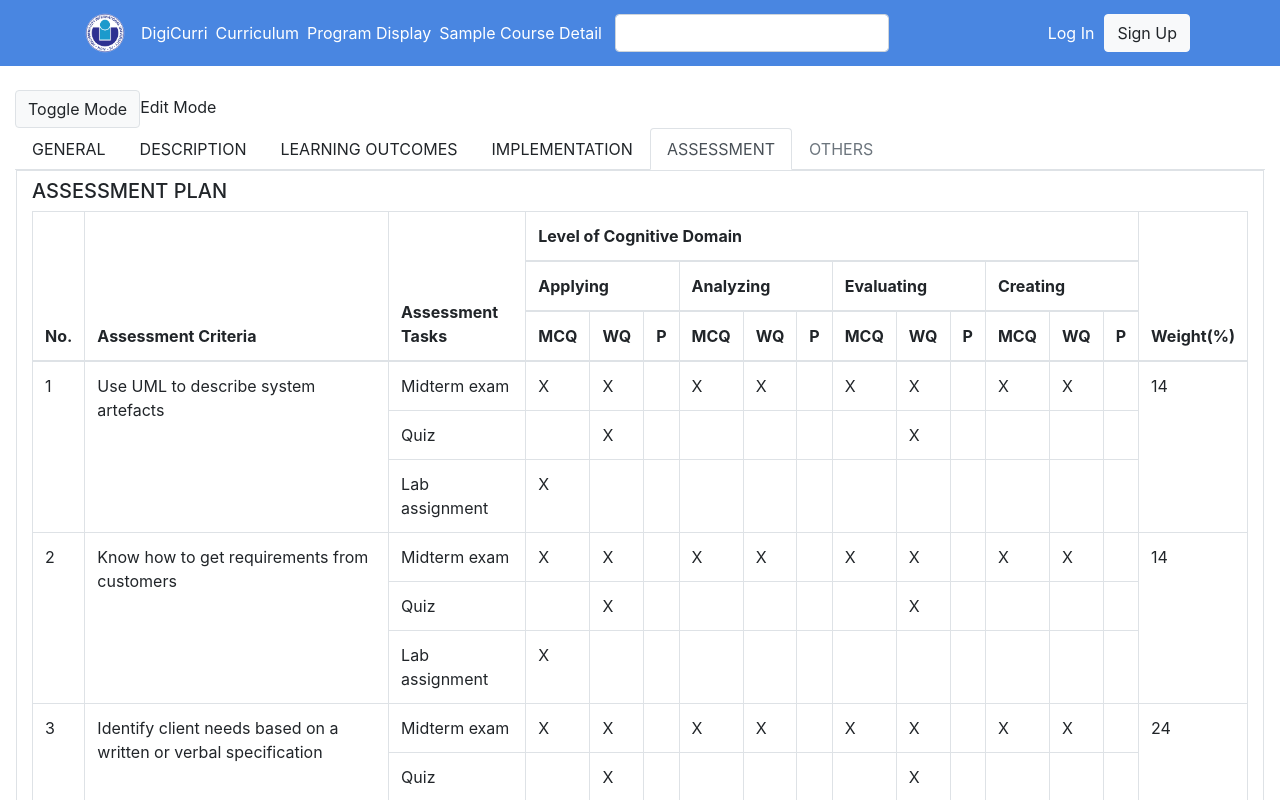
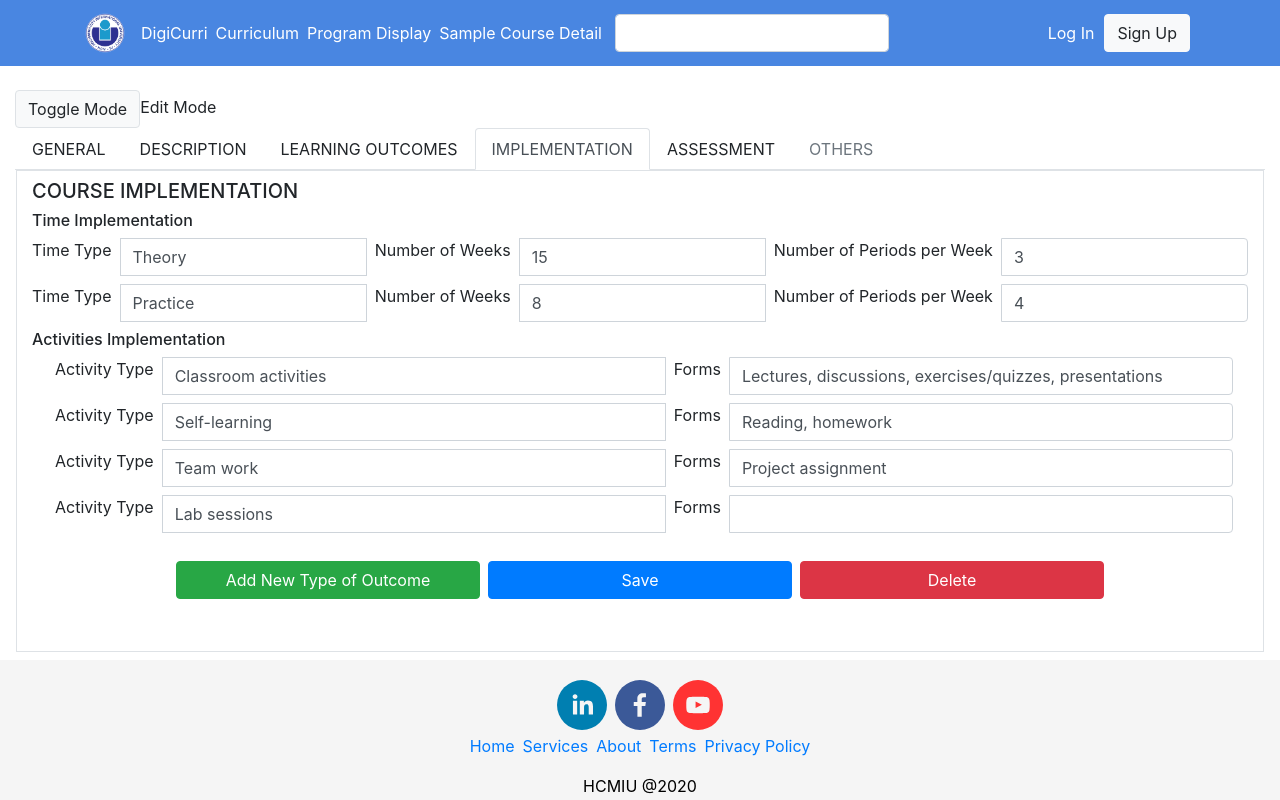
Before and after one commit to hcmiu-se-club-2019/digi-curriculum, a React (Create React App) app: page /course/IT090IU in a window 1280 px wide. Shown: the top 800 px of the page. Built offline with nearby package versions, Linux system fonts and the light colour scheme.

Commit message:
Adding Imple Edit Form (lazy ver)

```diff
--- a/src/components/courseDetail/courseTabs/CourseAssessmentTab.jsx
+++ b/src/components/courseDetail/courseTabs/CourseAssessmentTab.jsx
@@ -1,6 +1,6 @@
 import React, { Component, Fragment } from "react";
 import PropTypes from 'prop-types';
-import { Table } from "reactstrap";
+import { Table, Form, FormGroup, Label, Input, Button } from "reactstrap";
 // import { Field } from 'formik';
 
 // import FormModal from '../../common/FormModal'
@@ -15,7 +15,7 @@ const TabDisplayForm = (props) => {
           <h5>ASSESSMENT PLAN</h5>
         </div>
         <div className="course-detail-fields">
-          <Table bordered>
+          <Table>
             <caption>
               <strong>Note: MCQ:</strong> Multiple choice questions ;
               <strong> WQ:</strong> Writing questions ;
@@ -101,9 +101,72 @@ const TabDisplayForm = (props) => {
         </div>
       </div>
     </div>
+  )
+}
 
-  );
-};
+const TabEditForm = props => {
+  const { values } = props
+  return (
+    <Form>
+      <div className="row mt-2">
+        <div className="col-md-12">
+          <div>
+            <h5>COURSE LEARNING OUTCOMES</h5>
+          </div>
+          <div className="course-detail-fields">
+            {
+              typeof values.outcomes === 'object' && values.outcomes.map((outcome, index) =>
+                <Fragment key={index}>
+                  <FormGroup>
+                    <Label for='name'>Outcome Type</Label>
+                    <Input
+                      className='mb-2'
+                      name='name'
+                      type='text'
+                      value={outcome.name}
+                    />
+                    {
+                      typeof outcome.outs === 'object' && outcome.outs.map((out, index) =>
+                        <Fragment key={index}>
+                          <FormGroup className='row'>
+                            <FormGroup className='col-5'>
+                              <Label for='courseOut'>Course Outcome</Label>
+                              <Input
+                                name='courseOut'
+                                type='text'
+                                value={out.courseOut}
+                              />
+                            </FormGroup>
+                            <FormGroup className='col-5'>
+                              <Label for='programOut'>Program Outcome</Label>
+                              <Input
+                                name='programOut'
+                                type='text'
+                                value={out.programOut}
+                              />
+                            </FormGroup>
+                            <Button className='' style={{width:'40px', height:'40px', marginLeft:'5px', borderRadius:'40%'}} color='danger'>X</Button>
+                          </FormGroup>
+                        </Fragment>
+                      )
+                    }
+                    <Button className='mb-2' color='success'>Add New Outcome</Button>
+                  </FormGroup>
+                </Fragment>
+              )
+            }
+          </div>
+        </div>
+      </div>
+      <div className="mt-3 d-flex justify-content-center">
+        <Button className="m-1 w-25" color='success'>Add New Type of Outcome</Button>
+        <Button className="m-1 w-25" color='primary'>Save</Button>
+        <Button className="m-1 w-25" color='danger'>Delete</Button>
+      </div>
+    </Form>
+  )
+}
+
 
 class CourseAssessmentTab extends Component {
   // constructor(props) {
@@ -112,7 +175,7 @@ class CourseAssessmentTab extends Component {
   // }
 
   render() {
-    const { initialValues } = this.props;
+    const { initialValues, mode } = this.props;
     return (
       <section className="content pb-5">
         <div className="edit-client-detail-form-container container-fluid bg-white">
@@ -120,7 +183,12 @@ class CourseAssessmentTab extends Component {
                 initialValues={initialValues}
                 component={<Form {...this.props} />}
             /> */}
-          <TabDisplayForm values={initialValues} />
+          {
+            mode ?
+            <TabDisplayForm values={initialValues} /> :
+            <h1>Under Construction...</h1>
+            // <TabEditForm values={initialValues}/>
+          }
         </div>
       </section>
     );
--- a/src/components/courseDetail/courseTabs/CourseImplementationTab.jsx
+++ b/src/components/courseDetail/courseTabs/CourseImplementationTab.jsx
@@ -1,5 +1,5 @@
 import React, { Component, Fragment } from "react";
-import { Table, Form } from "reactstrap";
+import { Table, Form, FormGroup, Label, Input, Button, InputGroup } from "reactstrap";
 
 // import { Field } from 'formik';
 
@@ -103,10 +103,78 @@ const TabDisplayForm = (props) => {
 };
 
 const TabEditForm = props => {
-  const { values } = props
+  const { implementation } = props.values
   return (
     <Form>
-      {values.name}
+      <div className="row mt-2">
+        <div className="col-md-12">
+          <div>
+            <h5>COURSE IMPLEMENTATION</h5>
+          </div>
+          <div className="course-detail-fields">
+            <h6>Time Implementation</h6>
+            {
+              typeof implementation.times === 'object' && implementation.times.map((time, index) =>
+                <Fragment key={index}>
+                  <InputGroup className='mb-2'>
+                    <Label for='type'>Time Type</Label>
+                    <Input
+                      className='ml-2'
+                      name='type'
+                      type='text'
+                      value={time.type}
+                    />
+                    <Label className='ml-2' for='weekNum'>Number of Weeks</Label>
+                    <Input
+                      className='ml-2'
+                      name='weekNum'
+                      type='number'
+                      value={time.weekNum}
+                    />
+                    <Label className='ml-2' for='periodsPerWeek'>Number of Periods per Week</Label>
+                    <Input
+                      className='ml-2'
+                      name='periodsPerWeek'
+                      type='number'
+                      value={time.periodsPerWeek}
+                    />
+                  </InputGroup>
+                </Fragment>
+              )
+            }
+          </div>
+          <div className="course-detail-fields">
+            <h6>Activities Implementation</h6>
+            {
+              typeof implementation.activities === 'object' && implementation.activities.map((activity, index) =>
+                <div className='row-12' key={index}>
+                  <InputGroup className='col-lg-12 mb-2'>
+                    <Label className='ml-2' for='type'>Activity Type</Label>
+                    <Input
+                      className='ml-2'
+                      name='type'
+                      type='text'
+                      value={activity.type}
+                    />
+                    <Label className='ml-2' for='forms'>Forms</Label>
+                    <Input
+                      className='ml-2'
+                      name='forms'
+                      type='text'
+                      value={activity.forms}
+                    />
+                  </InputGroup>
+                </div>
+              )
+            }
+          </div>
+        </div>
+      </div>
+      <div className="mt-3 d-flex justify-content-center">
+        <Button className="m-1 w-25" color='success'>Add New Type of Outcome</Button>
+        <Button className="m-1 w-25" color='primary'>Save</Button>
+        <Button className="m-1 w-25" color='danger'>Delete</Button>
+      </div>
     </Form>
   )
 }
--- a/src/components/courseDetail/index.js
+++ b/src/components/courseDetail/index.js
@@ -52,7 +52,7 @@ export default class CourseDetail extends Component {
   componentDidMount() {
     const { courseId } = this.props.match.params;
     this.fetchCourse(courseId); // Axios later
-    this.setState({ activeTab: '5', mode: true, availableCourses: courseList.map(course => course.name) }) // For testing
+    this.setState({ activeTab: '4', mode: true, availableCourses: courseList.map(course => course.name) }) // For testing
   }
 
   fetchCourse(courseId) {
--- a/src/data/json/testData2.js
+++ b/src/data/json/testData2.js
@@ -329,7 +329,7 @@ const state = {
             weight: 24,
             tasks: [
               {
-                task: 'Midterm exam',
+                task: 'Final exam',
                 domain: [1, 1, 0, 1, 1, 0, 1, 1, 0, 1, 1, 0]
               },
               {
@@ -347,7 +347,7 @@ const state = {
             weight: 24,
             tasks: [
               {
-                task: 'Midterm exam',
+                task: 'Final exam',
                 domain: [1, 1, 0, 1, 1, 0, 1, 1, 0, 1, 1, 0]
               },
               {
@@ -365,7 +365,7 @@ const state = {
             weight: 24,
             tasks: [
               {
-                task: 'Midterm exam',
+                task: 'Final exam',
                 domain: [1, 1, 0, 1, 1, 0, 1, 1, 0, 1, 1, 0]
               },
               {
```
